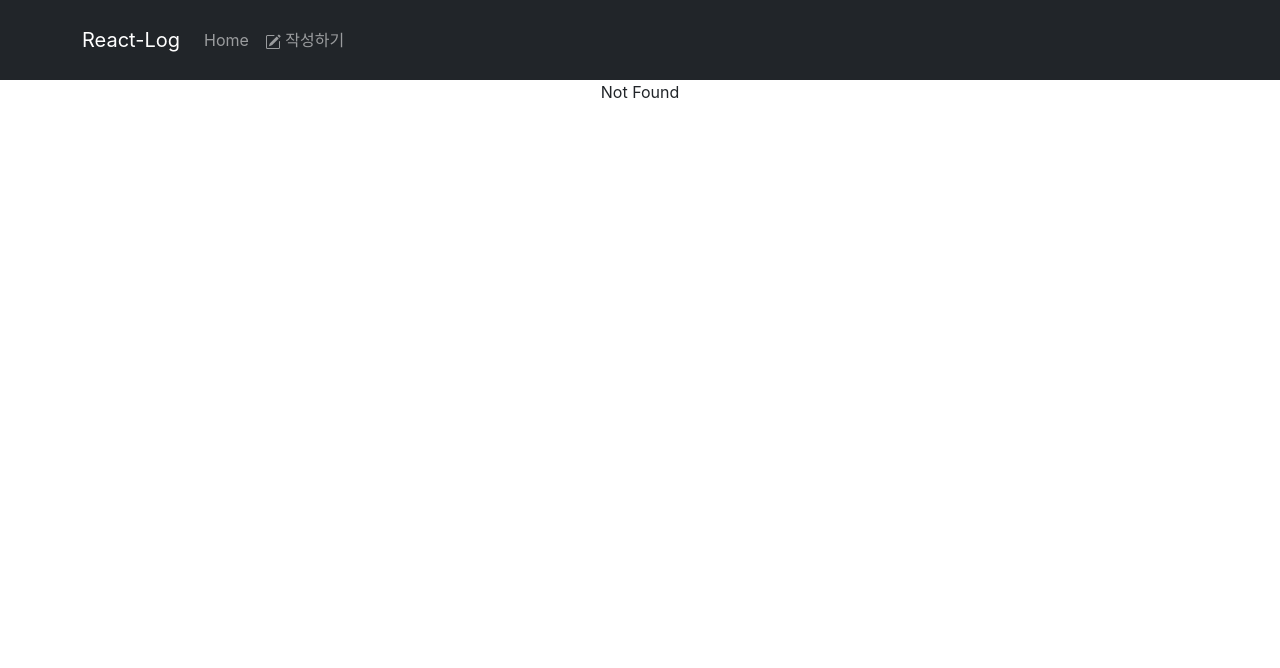
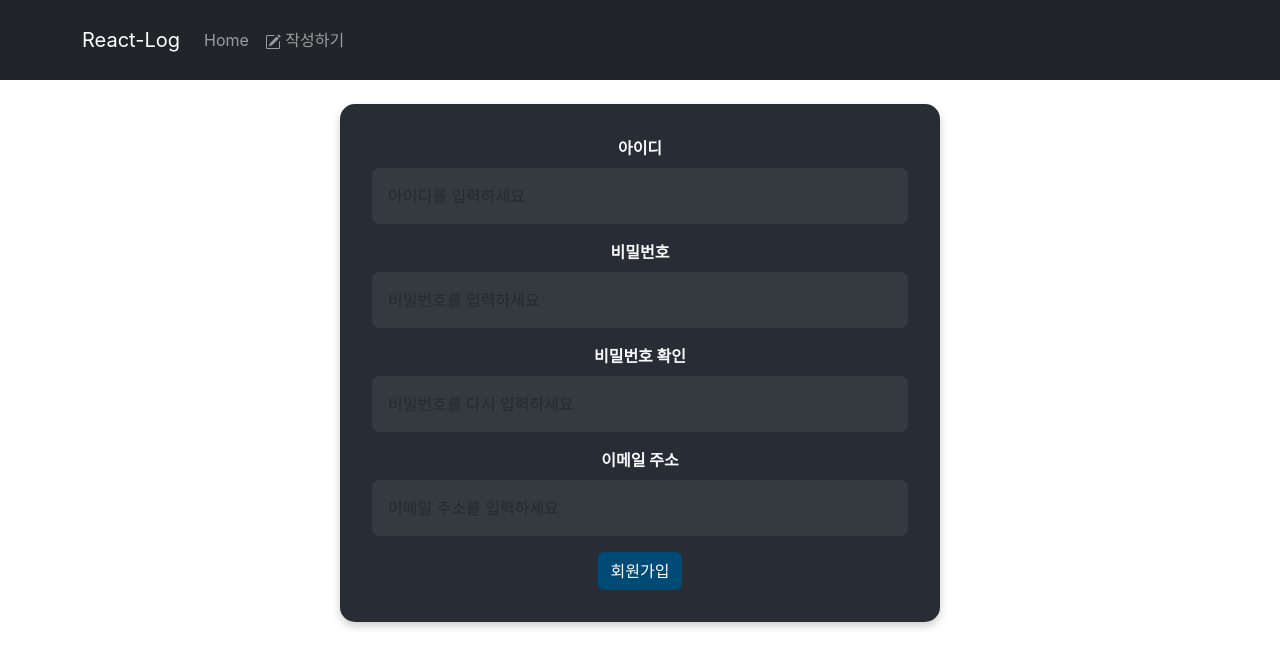
Before and after one commit to GEONU-MOON/react, a React (Create React App) app in the folder board/: page /register in a window 1280 px wide. Before the commit this address had no page. Shown: the top 668 px of the page. Built offline with nearby package versions, Linux system fonts and the light colour scheme.

Commit message:
add : 로그인페이지,회원가입 페이지 구현

```diff
--- a/board/src/App.js
+++ b/board/src/App.js
@@ -1,19 +1,19 @@
 import "./App.css";
 import { useState } from "react";
 import { Container, Nav, Navbar, Row, Col, Card } from "react-bootstrap";
-import data from "./data.js";
 import Write from "./routes/write.js";
 import Edit from "./routes/edit.js";
 import Detail from "./routes/detail.js";
+import Login from "./routes/login.js";
+import Register from "./routes/register.js";
 import { Routes, Route, Link, useNavigate, Outlet } from "react-router-dom";
 import { PencilSquare } from "react-bootstrap-icons";
 import axios from "axios";
 import { useSelector } from "react-redux";
+import Home from "./routes/home.js";
 
 function App() {
-  const posts = useSelector((state) => state.posts);
-  // let [contents, setContents] = useState(data);
-  let navigate = useNavigate();
+  const navigate = useNavigate();
 
   return (
     <div className="App">
@@ -27,7 +27,7 @@ function App() {
             React-Log
           </Navbar.Brand>
           <Nav className="me-auto">
-            <Nav.Link as={Link} to="/">
+            <Nav.Link as={Link} to="/home">
               Home
             </Nav.Link>
             <Nav.Link as={Link} to="/write">
@@ -37,32 +37,9 @@ function App() {
         </Container>
       </Navbar>
       <Routes>
-        <Route
-          path="/"
-          element={
-            <Container>
-              <Row className="justify-content-center">
-                {posts.map((post) => (
-                  <Lists post={post} key={post.id} /> // post 객체를 전달
-                ))}
-              </Row>
-              {/* <button
-                onClick={() => {
-                  axios
-                    .get("https://codingapple1.github.io/shop/data2.json")
-                    .then((결과) => {
-                      console.log(결과.data);
-                      let copy = [...contents, ...결과.data];
-                      setContents(copy);
-                    });
-                  // axios.post('/api/data', {data: contents})
-                }}
-              >
-                버튼
-              </button> */}
-            </Container>
-          }
-        />
+        <Route path="/" element={<Login />} />
+        <Route path="/register" element={<Register />} />
+        <Route path="/home" element={<Home />} /> // home 페이지 라우트 추가
         <Route path="/detail/:id" element={<Detail />} />
         <Route path="/write" element={<Write />} />
         <Route path="/edit/:id" element={<Edit />} />
@@ -72,19 +49,4 @@ function App() {
   );
 }
 
-function Lists({ post }) {
-  return (
-    <Col xs={12} md={post.isThree ? 4 : 3}>
-      <Link to={`/detail/${post.id}`} className="text-decoration-none">
-        <Card className="dark-card">
-          <Card.Body>
-            <Card.Title>{post.title}</Card.Title>
-            <Card.Text>{post.content}</Card.Text>
-          </Card.Body>
-        </Card>
-      </Link>
-    </Col>
-  );
-}
-
 export default App;
--- a/board/src/data.js
+++ /dev/null
@@ -1,19 +0,0 @@
-let data = [
-  {
-    id: 0,
-    title: "글 제목1",
-    content: "글 내용1",
-  },
-  {
-    id: 1,
-    title: "글 제목2",
-    content: "글 내용2",
-  },
-  {
-    id: 2,
-    title: "글 제목3",
-    content: "글 내용3",
-  },
-];
-
-export default data;
--- a/board/src/routes/detail.js
+++ b/board/src/routes/detail.js
@@ -17,14 +17,14 @@ function Detail() {
   useEffect(() => {
     if (!post) {
       alert("존재하지 않는 게시글입니다.");
-      navigate("/");
+      navigate("/home");
     }
   }, [post, navigate]);
 
   const handleDelete = () => {
     if (window.confirm("정말 삭제하시겠습니까?")) {
       dispatch(deletePost(parseInt(id)));
-      navigate("/");
+      navigate("/home");
     }
   };
 
--- /dev/null
+++ b/board/src/routes/home.js
@@ -0,0 +1,35 @@
+import React from "react";
+import { Container, Row, Col, Card } from "react-bootstrap";
+import { useSelector } from "react-redux";
+import { Routes, Route, Link, useNavigate, Outlet } from "react-router-dom";
+
+function Home() {
+  const posts = useSelector((state) => state.posts);
+
+  return (
+    <Container>
+      <Row className="justify-content-center">
+        {posts.map((post) => (
+          <Lists post={post} key={post.id} />
+        ))}
+      </Row>
+    </Container>
+  );
+}
+
+function Lists({ post }) {
+  return (
+    <Col xs={12} md={post.isThree ? 4 : 3}>
+      <Link to={`/detail/${post.id}`} className="text-decoration-none">
+        <Card className="dark-card">
+          <Card.Body>
+            <Card.Title>{post.title}</Card.Title>
+            <Card.Text>{post.content}</Card.Text>
+          </Card.Body>
+        </Card>
+      </Link>
+    </Col>
+  );
+}
+
+export default Home;
--- /dev/null
+++ b/board/src/routes/login.js
@@ -0,0 +1,65 @@
+import React, { useState } from "react";
+import { Container, Form, Button } from "react-bootstrap";
+import { useDispatch } from "react-redux";
+// import { loginUser } from "../store"; // 로그인 액션 생성 함수 (추후 구현 필요)
+import { useNavigate } from "react-router-dom";
+import { Link } from "react-router-dom";
+import "../App.css";
+
+function Login() {
+  const dispatch = useDispatch();
+  const navigate = useNavigate();
+  const [username, setUsername] = useState("");
+  const [password, setPassword] = useState("");
+
+  const handleSubmit = (event) => {
+    event.preventDefault();
+
+    // 유효성 검사 (예시)
+    if (!username || !password) {
+      alert("모든 필드를 입력해주세요.");
+      return;
+    }
+
+    // dispatch(loginUser({ username, password })); // 로그인 액션 dispatch (추후 구현)
+    // 로그인 성공 시 메인 페이지로 이동
+    navigate("/home");
+  };
+
+  return (
+    <Container className="mt-4">
+      <Form onSubmit={handleSubmit} className="write-form">
+        <Form.Group controlId="username" className="mb-3">
+          <Form.Label className="text-light">아이디</Form.Label>
+          <Form.Control
+            type="text"
+            value={username}
+            onChange={(e) => setUsername(e.target.value)}
+            placeholder="아이디를 입력하세요"
+          />
+        </Form.Group>
+
+        <Form.Group controlId="password" className="mb-3">
+          <Form.Label className="text-light">비밀번호</Form.Label>
+          <Form.Control
+            type="password"
+            value={password}
+            onChange={(e) => setPassword(e.target.value)}
+            placeholder="비밀번호를 입력하세요"
+          />
+        </Form.Group>
+
+        <div className="d-flex justify-content-between mt-3">
+          <Button variant="primary" type="submit">
+            로그인
+          </Button>
+          <Link to="/register" className="btn btn-secondary">
+            회원가입
+          </Link>
+        </div>
+      </Form>
+    </Container>
+  );
+}
+
+export default Login;
--- /dev/null
+++ b/board/src/routes/register.js
@@ -0,0 +1,97 @@
+import React, { useState } from "react";
+import { Container, Form, Button } from "react-bootstrap";
+import { useDispatch } from "react-redux";
+// import { registerUser } from "../store"; // 회원가입 액션 생성 함수 (추후 구현 필요)
+import { useNavigate } from "react-router-dom";
+import "../App.css";
+
+function Register() {
+  const dispatch = useDispatch();
+  const navigate = useNavigate();
+  const [username, setUsername] = useState("");
+  const [password, setPassword] = useState("");
+  const [email, setEmail] = useState(""); // 이메일 상태 추가
+  const [confirmPassword, setConfirmPassword] = useState("");
+
+  const handleSubmit = (event) => {
+    event.preventDefault();
+
+    // 유효성 검사 (예시, 이메일 유효성 검사 추가)
+    if (!username || !password || !confirmPassword || !email) {
+      alert("모든 필드를 입력해주세요.");
+      return;
+    }
+    if (password !== confirmPassword) {
+      alert("비밀번호가 일치하지 않습니다.");
+      return;
+    }
+    if (!validateEmail(email)) {
+      // 이메일 유효성 검사 함수 호출
+      alert("올바른 이메일 형식이 아닙니다.");
+      return;
+    }
+
+    // dispatch(registerUser({ username, password, email })); // 회원가입 액션 dispatch (추후 구현)
+    navigate("/");
+  };
+
+  const validateEmail = (email) => {
+    // 간단한 이메일 유효성 검사 정규식
+    const re = /^[^\s@]+@[^\s@]+\.[^\s@]+$/;
+    return re.test(email);
+  };
+
+  return (
+    <Container className="mt-4">
+      <Form onSubmit={handleSubmit} className="write-form">
+        <Form.Group controlId="username" className="mb-3">
+          <Form.Label className="text-light">아이디</Form.Label>
+          <Form.Control
+            type="text"
+            value={username}
+            onChange={(e) => setUsername(e.target.value)}
+            placeholder="아이디를 입력하세요"
+          />
+        </Form.Group>
+
+        <Form.Group controlId="password" className="mb-3">
+          <Form.Label className="text-light">비밀번호</Form.Label>
+          <Form.Control
+            type="password"
+            value={password}
+            onChange={(e) => setPassword(e.target.value)}
+            placeholder="비밀번호를 입력하세요"
+          />
+        </Form.Group>
+
+        <Form.Group controlId="confirmPassword" className="mb-3">
+          <Form.Label className="text-light">비밀번호 확인</Form.Label>
+          <Form.Control
+            type="password"
+            value={confirmPassword}
+            onChange={(e) => setConfirmPassword(e.target.value)}
+            placeholder="비밀번호를 다시 입력하세요"
+          />
+        </Form.Group>
+
+        <Form.Group controlId="email" className="mb-3">
+          {" "}
+          {/* 이메일 필드 추가 */}
+          <Form.Label className="text-light">이메일 주소</Form.Label>
+          <Form.Control
+            type="email"
+            value={email}
+            onChange={(e) => setEmail(e.target.value)}
+            placeholder="이메일 주소를 입력하세요"
+          />
+        </Form.Group>
+
+        <Button variant="primary" type="submit">
+          회원가입
+        </Button>
+      </Form>
+    </Container>
+  );
+}
+
+export default Register;
--- a/board/src/routes/write.js
+++ b/board/src/routes/write.js
@@ -1,4 +1,3 @@
-// write.js
 import { useState } from "react";
 import { Container, Form, Button } from "react-bootstrap";
 import { useDispatch, useSelector } from "react-redux";
@@ -20,7 +19,7 @@ function Write(props) {
           e.preventDefault();
 
           dispatch(addPost({ title, content }));
-          navigate("/");
+          navigate("/home");
         }}
       >
         <div className="mb-3">
```
